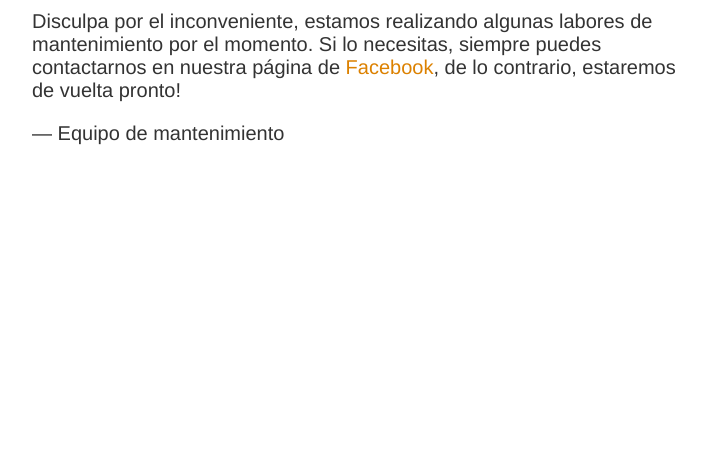
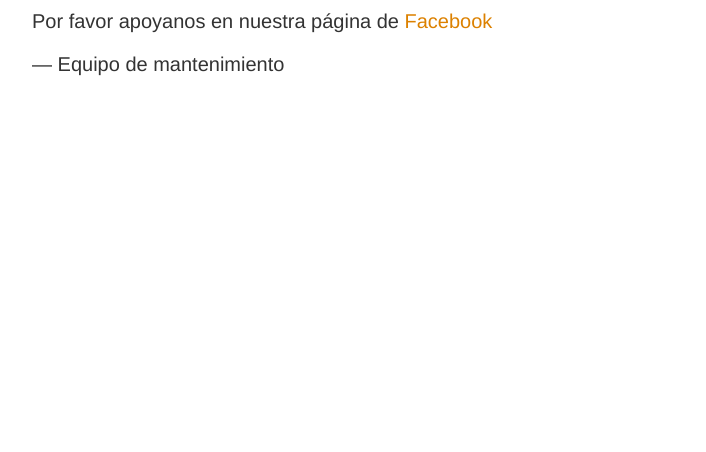
Before and after one commit to wbustos1/leontina, a plain HTML site: page index.html in a window 1280 px wide. Shown: the part 348-800 px from the top of the page, without its empty margins (283-989 px from the left). Drawn offline with Linux system fonts and the light colour scheme.

Commit message:
Update index.html

```diff
--- a/index.html
+++ b/index.html
@@ -35,12 +35,9 @@
   <h2>¡ Vota por Leontina Gutiérrez Rivas !</h2>
   <div>
     <p>
-      Disculpa por el inconveniente, estamos realizando algunas labores de
-      mantenimiento por el momento. Si lo necesitas, siempre puedes contactarnos
-      en nuestra página de
+      Por favor apoyanos en nuestra página de
       <a href="https://www.facebook.com/profile.php?id=61563403493587"
         >Facebook</a
-      >, de lo contrario, estaremos de vuelta pronto!
     </p>
     <p>&mdash; Equipo de mantenimiento</p>
   </div>
```
